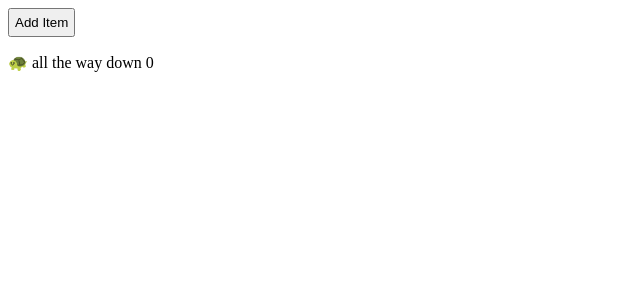
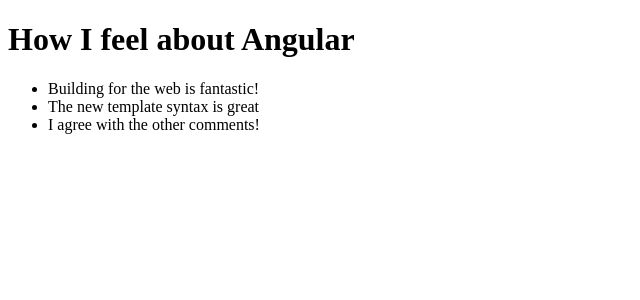
Before and after one commit to rooreckless/typescript-learn-fastest-udemy, an Angular app in the folder project_angular_01/: page / in a window 1280 px wide. Shown: the top 300 px of the page, without its empty margins (0-640 px from the left). Built offline with nearby package versions, Linux system fonts and the light colour scheme.

Commit message:
初期状態に戻す(親と子コンポーネント状態)

```diff
--- a/project_angular_01/src/app/app.ts
+++ b/project_angular_01/src/app/app.ts
@@ -13,27 +13,18 @@
 
 
 import {Component} from '@angular/core';
-import {Child} from './child';
+import {Comments} from './comments';
 
 @Component({
-  // 親コンポーネントでは、addItemEventを受け取ったら、addItemメソッドを呼び出す
-  // items配列の長さの描画と、items配列内要素を繰り返し表示する
-  // = 子コンポーネントのボタンが押されると、子コンポーネントからイベントで'🐢'が送信され、
-  // 親コンポーネントのitems配列に追加されて描画に利用される
   selector: 'app-root',
   template: `
-    <app-child (addItemEvent)="addItem($event)" />
-    <p>🐢 all the way down {{ items.length }}</p>
-    <span>@for(item of items; track item){{{item}}}</span>
+    <div>
+      <h1>How I feel about Angular</h1>
+      <article></article>
+      <comments />
+    </div>
   `,
-  imports: [Child],
+  // 子コンポーネントcommentsを使うためにimportsに追加
+  imports: [Comments],
 })
-export class App {
-  items = new Array();
-
-  // addItemEventで受け取ったときに実行されるメソッド
-  // addItemメソッドは、受け取った文字列をitems配列に追加する
-  addItem(item: string) {
-    this.items.push(item);
-  }
-}
+export class App {}
--- a/project_angular_01/src/app/child.ts
+++ /dev/null
@@ -1,18 +0,0 @@
-import {Component, output} from '@angular/core';
-
-@Component({
-    selector: 'app-child',
-    styles: `.btn { padding: 5px; }`,
-    template: `
-        <button class="btn" (click)="addItem()">Add Item</button>
-    `,
-})
-export class Child {
-    // 出力プロパティ(stringを送信)を定義 = 親コンポーネントへ通知するため
-    addItemEvent = output<string>();
-    // ボタンがクリックされたときに呼び出されるメソッド
-    addItem() {
-        // やることは、addItemEventを発火させて、文字列'🐢'を送信すること
-        this.addItemEvent.emit('🐢');
-    }
-}
--- /dev/null
+++ b/project_angular_01/src/app/comments.ts
@@ -0,0 +1,13 @@
+import {Component} from '@angular/core';
+
+@Component({
+  selector: 'comments',
+  template: `
+    <ul>
+      <li>Building for the web is fantastic!</li>
+      <li>The new template syntax is great</li>
+      <li>I agree with the other comments!</li>
+    </ul>
+  `,
+})
+export class Comments {}
```
